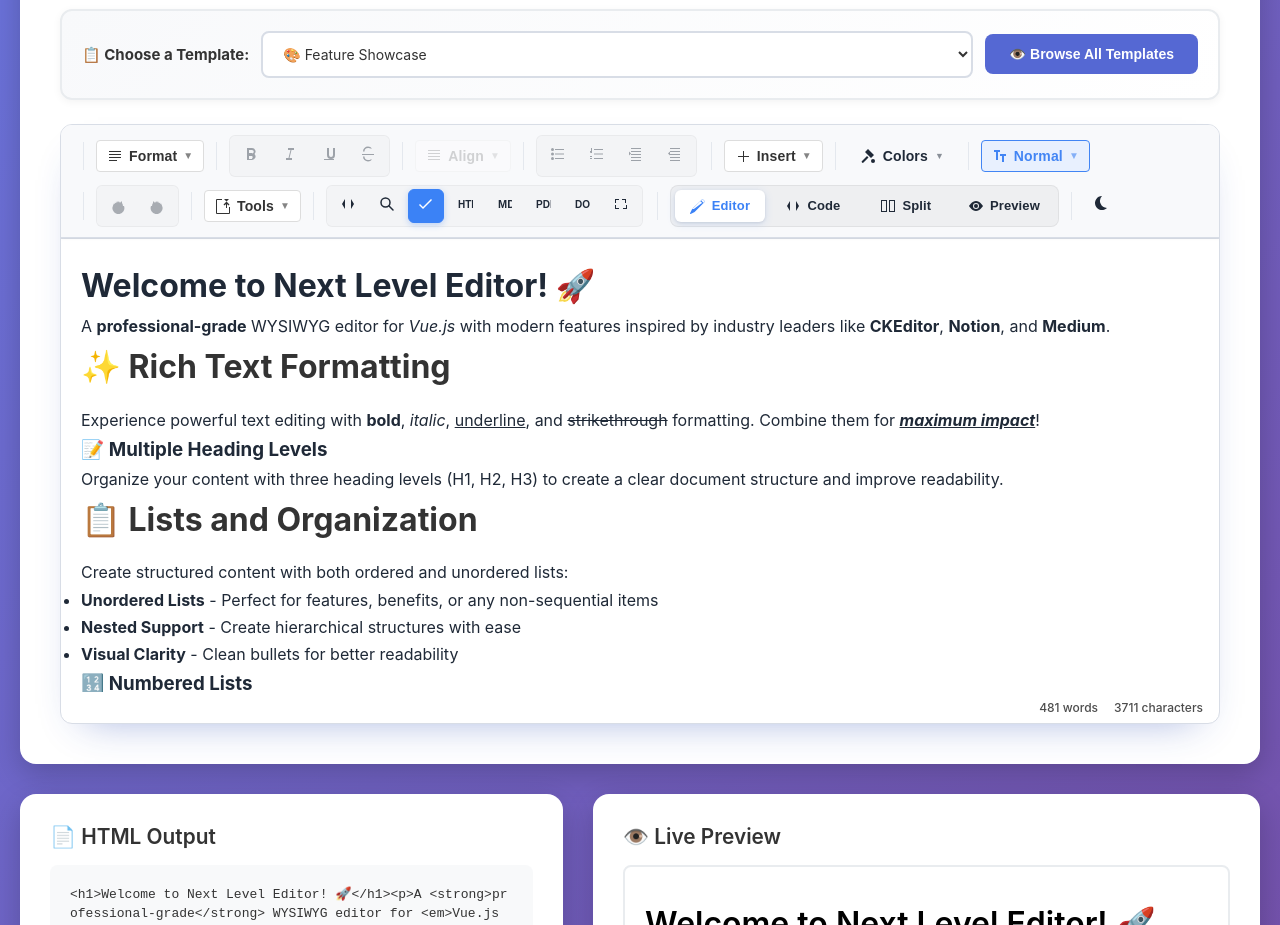
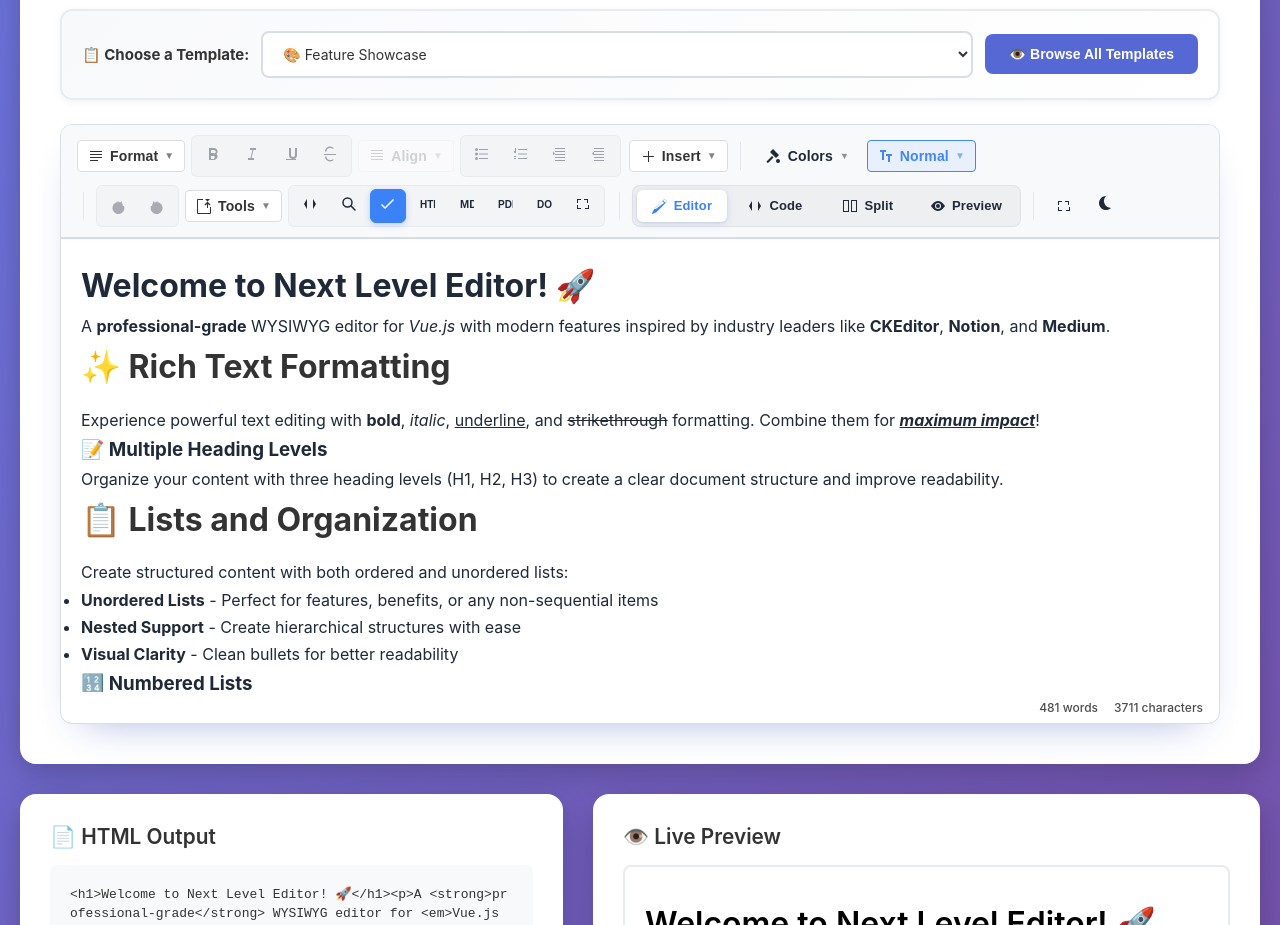
Before and after one commit to andrecj93/Next-Level-Editor, a Vue app: page / in a window 1280 px wide. Shown: the part 900-1825 px from the top of the page. Built offline with nearby package versions, Linux system fonts and the light colour scheme.

Commit message:
feat(toolbar): add fullscreen toggle button with styling and functionality

```diff
--- a/src/components/EditorToolbar.vue
+++ b/src/components/EditorToolbar.vue
@@ -334,8 +334,42 @@
         </svg>
       </button>
 
+      <!-- Fullscreen Toggle -->
+      <div class="toolbar-divider" />
+      <button
+        class="toolbar-btn-modern fullscreen-toggle"
+        data-tooltip="Toggle fullscreen mode"
+        aria-label="Toggle fullscreen mode"
+        :aria-pressed="isFullScreen"
+        @click="$emit('toggle-fullscreen')"
+      >
+        <svg
+          v-if="!isFullScreen"
+          width="16"
+          height="16"
+          viewBox="0 0 16 16"
+          fill="currentColor"
+          aria-hidden="true"
+        >
+          <path
+            d="M2 3v4H3V4h3V3H2zm11 0h-4v1h3v3h1V3zM3 9H2v4h4v-1H3V9zm10 0v3h-3v1h4V9h-1z"
+          />
+        </svg>
+        <svg
+          v-else
+          width="16"
+          height="16"
+          viewBox="0 0 16 16"
+          fill="currentColor"
+          aria-hidden="true"
+        >
+          <path
+            d="M3 2v1h3v3h1V2H3zm7 0v4h1V3h3V2h-4zM3 10H2v4h4v-1H3v-3zm10 0v3h-3v1h4v-4h-1z"
+          />
+        </svg>
+      </button>
+
       <!-- Theme Toggle -->
-      <div class="toolbar-divider" />
       <button
         class="toolbar-btn-modern theme-toggle"
         data-tooltip="Toggle theme"
@@ -394,6 +428,7 @@ interface Props {
   toolActions: ToolbarAction[];
   viewMode: "editor" | "code" | "split" | "preview";
   theme: "light" | "dark";
+  isFullScreen: boolean;
 }
 
 defineProps<Props>();
@@ -408,5 +443,6 @@ defineEmits<{
   "view-mode-change": [mode: "editor" | "code" | "split" | "preview"];
   "format-html": [];
   "toggle-theme": [];
+  "toggle-fullscreen": [];
 }>();
 </script>
--- a/src/components/NextLevelEditor.vue
+++ b/src/components/NextLevelEditor.vue
@@ -27,6 +27,7 @@
       :tool-actions="toolActions"
       :view-mode="viewMode"
       :theme="theme"
+      :is-full-screen="isFullScreen"
       @remember-selection="rememberSelection"
       @toggle-colors-dropdown="showColorsDropdown = !showColorsDropdown"
       @text-color-change="handleTextColor"
@@ -36,6 +37,7 @@
       @view-mode-change="(mode) => (viewMode = mode)"
       @format-html="handleFormatHtml"
       @toggle-theme="toggleTheme"
+      @toggle-fullscreen="toggleFullScreen"
     />
 
     <CommandMenu
--- a/src/components/ToolbarDropdown.vue
+++ b/src/components/ToolbarDropdown.vue
@@ -12,6 +12,7 @@
       :aria-expanded="isOpen"
       :aria-haspopup="true"
       :disabled="disabled"
+      @mousedown.prevent
       @click.stop="!disabled ? toggle() : null"
     >
       <span
--- a/src/components/ToolbarSection.vue
+++ b/src/components/ToolbarSection.vue
@@ -1,13 +1,8 @@
 <template>
-  <div class="toolbar-divider" />
-
   <!-- Dropdown Section -->
-  <div
+  <ToolbarDropdown
     v-if="type === 'dropdown'"
     :class="{ 'toolbar-section-disabled': !visible }"
-    @mousedown.prevent="$emit('remember-selection')"
-  >
-    <ToolbarDropdown
     :label="label"
     :icon="icon"
     :tooltip="
@@ -16,7 +11,6 @@
     :items="items"
     :disabled="!visible"
   />
-  </div>
 
   <!-- Button Group Section -->
   <div
@@ -49,7 +43,6 @@
   <div
     v-else-if="type === 'custom'"
     :class="{ 'toolbar-section-disabled': !visible }"
-    @mousedown.prevent="$emit('remember-selection')"
   >
     <slot />
   </div>
--- a/src/styles/NextLevelEditor.css
+++ b/src/styles/NextLevelEditor.css
@@ -647,14 +647,35 @@
   background: var(--editor-bg);
   display: flex;
   flex-direction: column;
+  border-radius: 0;
+  border: none;
+  box-shadow: none;
 }
 
 .next-level-editor.fullscreen .editor-content {
   flex: 1;
-  max-width: 900px;
+  max-width: 1200px;
   margin: 0 auto;
   width: 100%;
   padding: 48px 24px;
+}
+
+.next-level-editor.fullscreen .editor-panels {
+  flex: 1;
+}
+
+/* Fullscreen Toggle Button Styling */
+.toolbar-btn-modern.fullscreen-toggle {
+  transition: all 0.2s ease;
+}
+
+.toolbar-btn-modern.fullscreen-toggle[aria-pressed="true"] {
+  background: var(--toolbar-hover);
+  color: var(--toolbar-accent);
+}
+
+.toolbar-btn-modern.fullscreen-toggle:hover {
+  transform: scale(1.05);
 }
 
 /* Emoji Picker Container */
@@ -706,7 +727,7 @@
   min-height: 52px;
   position: sticky;
   top: 0;
-  z-index: 10;
+  z-index: 100;
   box-shadow: 0 1px 3px rgba(0, 0, 0, 0.04);
 }
 
@@ -825,7 +846,7 @@
   opacity: 0;
   pointer-events: none;
   transition: opacity 0.2s ease, transform 0.2s ease;
-  z-index: 1000;
+  z-index: 10000;
   box-shadow: 0 4px 12px rgba(0, 0, 0, 0.15);
 }
 
@@ -845,7 +866,7 @@
   opacity: 0;
   pointer-events: none;
   transition: opacity 0.2s ease;
-  z-index: 1001;
+  z-index: 10001;
 }
 
 .toolbar-btn-modern[data-tooltip]:hover::before {
@@ -945,7 +966,7 @@
   opacity: 0;
   pointer-events: none;
   transition: opacity 0.2s ease, transform 0.2s ease;
-  z-index: 1000;
+  z-index: 10000;
   box-shadow: 0 4px 12px rgba(0, 0, 0, 0.15);
 }
 
@@ -965,7 +986,7 @@
   opacity: 0;
   pointer-events: none;
   transition: opacity 0.2s ease;
-  z-index: 1001;
+  z-index: 10001;
 }
 
 .view-mode-btn[data-tooltip]:hover::before {
@@ -1237,7 +1258,7 @@
   opacity: 0;
   pointer-events: none;
   transition: opacity 0.2s ease, transform 0.2s ease;
-  z-index: 1000;
+  z-index: 10000;
   box-shadow: 0 4px 12px rgba(0, 0, 0, 0.15);
 }
 
@@ -1257,7 +1278,7 @@
   opacity: 0;
   pointer-events: none;
   transition: opacity 0.2s ease;
-  z-index: 1001;
+  z-index: 10001;
 }
 
 .dropdown-trigger[data-tooltip]:hover::before {
```
Lines whose indentation alone changed are shown as unchanged.
